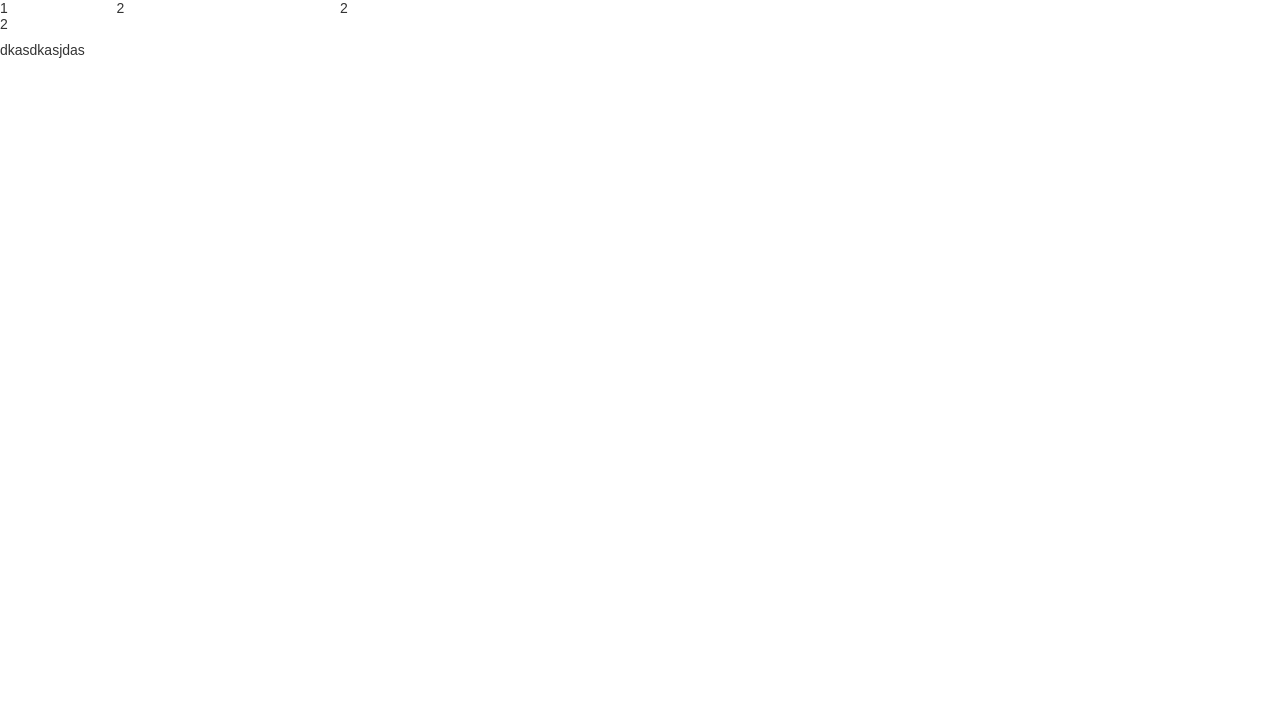
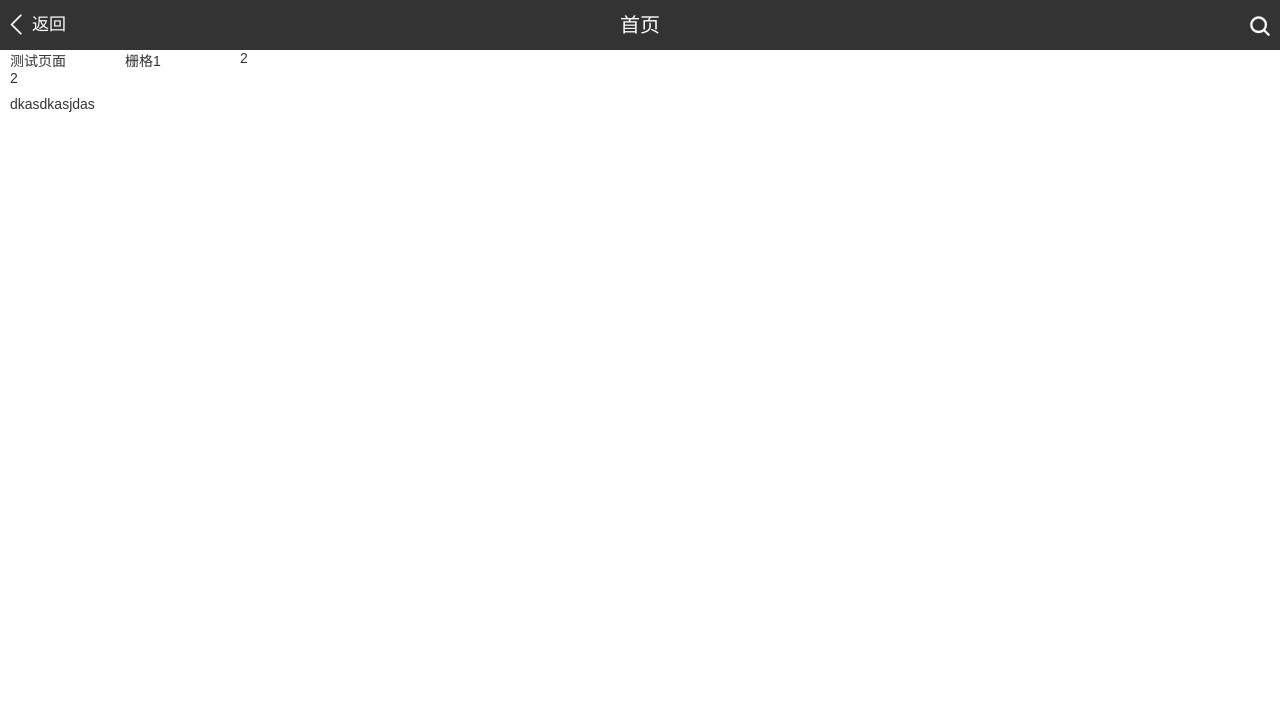
Before and after one commit to Byzhkc3/js-plug, a plain HTML site: page index.html in a window 1280 px wide. Shown: the top 728 px of the page. Drawn offline with Linux system fonts and the light colour scheme.

Commit message:
更新移动端css界面

```diff
--- a/css/zhkc.css
+++ b/css/zhkc.css
@@ -10,14 +10,13 @@ body {
     margin: 0;
     padding: 0;
     font-size: 100px;
-
 }
 
 body {
     font-size: .14rem;
     font-family: Microsoft Yahei, Microsoft Sans Serif, sans-serif;
     color: #333;
-    -webkit-tap-highlight-color: rgba(0,0,0,0);
+    -webkit-tap-highlight-color: rgba(0, 0, 0, 0);
 }
 
 p,
@@ -30,8 +29,8 @@ li {
 a {
     text-decoration: none;
     color: #333;
-    outline: none; /*解决微信问题*/
-
+    outline: none;
+    /*解决微信问题*/
 }
 
 
@@ -1314,6 +1313,87 @@ a {
 }
 
 
+/*移动端top bar*/
+
+.zhk .m-top-bar {
+    position: fixed;
+    width: 100%;
+    height: .5rem;
+    top: 0;
+    left: 0;
+    right: 0;
+    display: block;
+    z-index: 99;
+}
+
+.zhk .m-top-bar .m-top-title,
+.zhk .m-top-bar .m-top-right,
+.zhk .m-top-bar .m-top-left {
+    height: 100%;
+    float: left;
+}
+
+.zhk .m-top-bar .m-top-left {
+    width: 25%;
+}
+
+.zhk .m-top-bar .m-top-left a {
+    color: #fff;
+    display: block;
+}
+
+.zhk .m-top-bar .m-top-left i {
+    float: left;
+    color: #fff;
+    margin-left: .06rem;
+    font-size: .2rem;
+    line-height: .5rem;
+}
+
+.zhk .m-top-bar .m-top-left span {
+    line-height: .5rem;
+    margin-left: .06rem;
+    float: left;
+    font-size: .17rem;
+}
+
+.zhk .m-top-bar .m-top-title {
+    line-height:.5rem;
+    font-size: .2rem;
+    text-align: center;
+    color: #fff;
+    width: 50%;
+}
+
+.zhk .m-top-bar .m-top-right {
+    width: 25%;
+}
+.zhk .m-top-bar .m-top-right a {
+    color: #fff;
+    display: block;
+}
+
+.zhk .m-top-bar .m-top-right i{
+    float: right;
+    margin-right: .1rem;
+    color: #fff;
+    font-size: .2rem;
+    line-height: .5rem;
+}
+
+.zhk .m-top-bar .m-top-right span{
+    float: right;
+}
+
+
+/*移动端内容区域*/
+
+.m-content {
+    /*height: 100%;*/
+    margin: .5rem .1rem;
+}
+
+
 /*移动端tabs*/
 
 .zhk .tabs {
@@ -1339,7 +1419,6 @@ a {
     height: 100%;
     width: 100%;
 }
-
 
 .zhk .tabs .tab a i {
     margin-top: .02rem;
@@ -1375,6 +1454,7 @@ a {
 
 
 /*五栏tabs*/
+
 .zhk .tabs .tab-5 {
     width: 20%;
 }
--- a/index.html
+++ b/index.html
@@ -3,20 +3,19 @@
 
 <head>
     <meta charset="UTF-8">
-    <meta meta name="viewport" content="width=device-width, initial-scale=1.0, maximum-scale=1.0, user-scalable=0" >
+    <meta meta name="viewport" content="width=device-width, initial-scale=1.0, maximum-scale=1.0, user-scalable=0">
     <!-- uc强制全屏 -->
     <meta name="full-screen" content="yes">
     <!-- 关闭uc浏览器字体放大功能 -->
     <meta name="wap-font-scale" content="no">
     <!-- 强制显示图片 -->
-    <meta name="imagemode" content="force"/>
+    <meta name="imagemode" content="force" />
     <!-- 竖屏 -->
     <meta name="screen-orientation" content="portrait">
     <!-- <meta name="screen-orientation" content="portrait|landscape"> -->
     <!-- 缩放不显示滚动条 -->
     <!-- <meta name="viewport" content="uc-fitscreen=no|yes"/> -->
     <!-- uc/ -->
-
     <!-- x5 -->
     <!-- 设置屏幕方向 -->
     <meta name="x5-orientation" content="portrait" />
@@ -27,8 +26,6 @@
     <!-- 屏幕模式 -->
     <meta name="x5-page-mode" content="app" />
     <!-- x5 -->
-
-
     <title>演示文档</title>
     <link rel="stylesheet" href="css/zhkc.css">
     <link rel="stylesheet" type="text/css" href="./css/font/iconfont.css">
@@ -36,14 +33,37 @@
     .tab {
         /*background:red;*/
     }
+
+    .m-top-bar {
+        background-color: #333;
+    }
     </style>
 </head>
 
 <body class="zhk">
+    <!-- 顶部工具 -->
+    <div class="m-top-bar">
+        <div class="m-top-left">
+            <a href="">
+                <i class="iconfont icon-prev"></i>
+                <span>返回</span>
+            </a>
+        </div>
+        <p class="m-top-title">
+            首页
+        </p>
+        <div class="m-top-right">
+            <a href="">
+                <i class="iconfont icon-search"></i>
+            </a>
+        </div>
+    </div>
+    <!-- 内容区域 -->
+    <div class="m-content">
         <div class="row-sm row inside">
-        <div class="col-1">1</div>
-        <div class="col-2">2</div>
-        <div class="col-5">2</div>
+            <div class="col-1">测试页面</div>
+            <div class="col-1">栅格1</div>
+            <div class="col-1">2</div>
         </div>
         <div class="row">
             <div class="col-12">2</div>
@@ -51,6 +71,8 @@
         <div class="row">
             <div class="col-12"><a href="">dkasdkasjdas</a></div>
         </div>
+    </div>
+    <!-- tabs -->
     <div class="tabs">
         <div class="tab tab-5">
             <a href="javascript:;">
```
Lines whose indentation alone changed are shown as unchanged.
